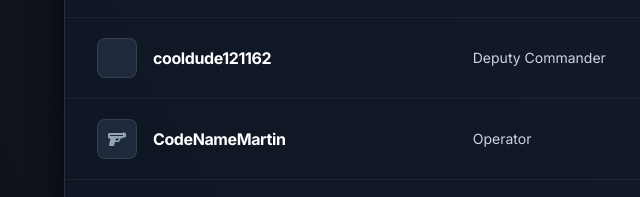
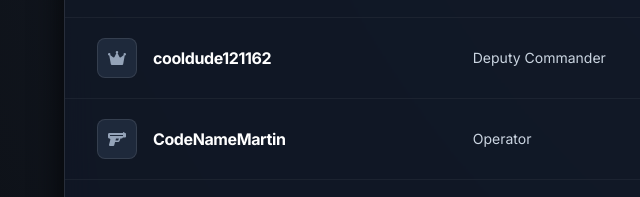
Before and after one commit to Ryanlikeshockey/SWAT, a plain HTML site: page index.html in a window 1280 px wide. Shown: the part 510-707 px from the top of the page, 0-640 px from the left. Drawn offline with nearby package versions, Linux system fonts and the light colour scheme.

Commit message:
Update index.html

```diff
--- a/index.html
+++ b/index.html
@@ -217,7 +217,7 @@
                 rank: "Deputy Commander",
                 division: "Hazmat / High Command",
                 category: "HC-HM",
-                icon: "fa-shield-halved",
+                icon: "fa-crown",
                 joined: "2025-12-31",
                 hazmat: { active: true, rank: "Head of Hazmat" },
                 specialization: "CBRN Defense / Tactical Response",
```
